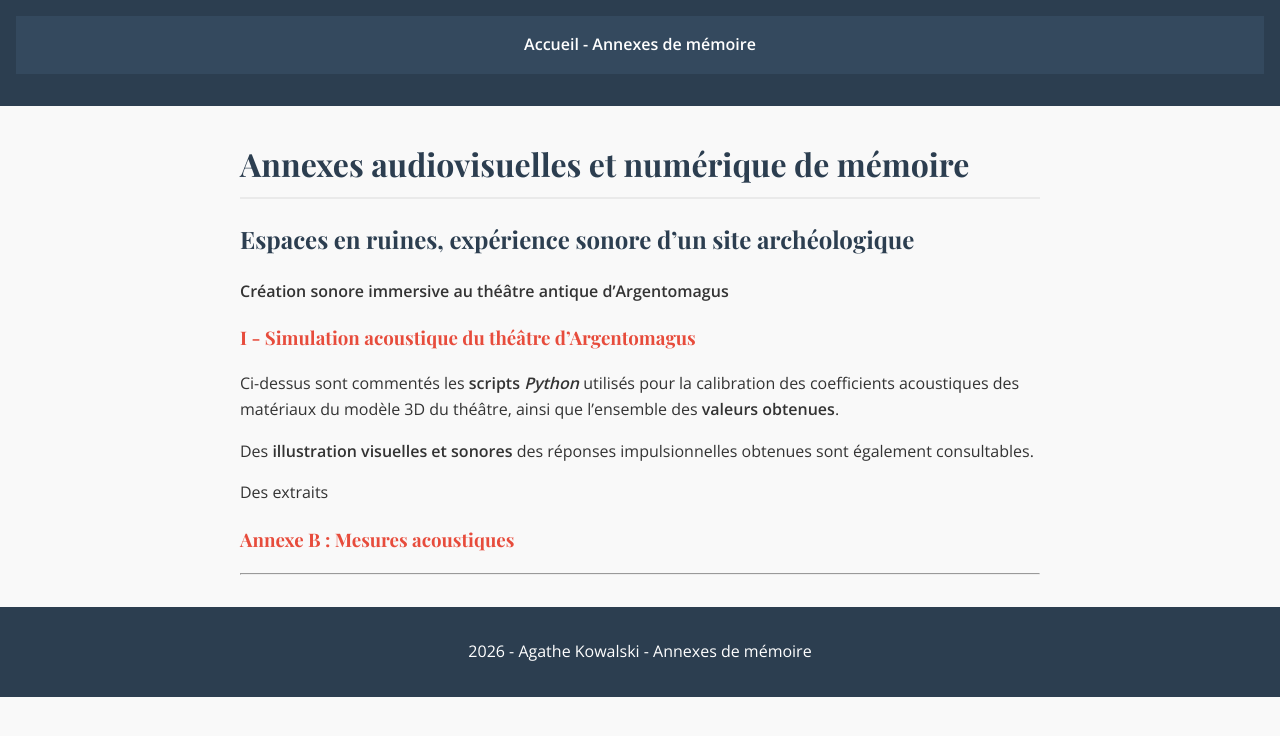
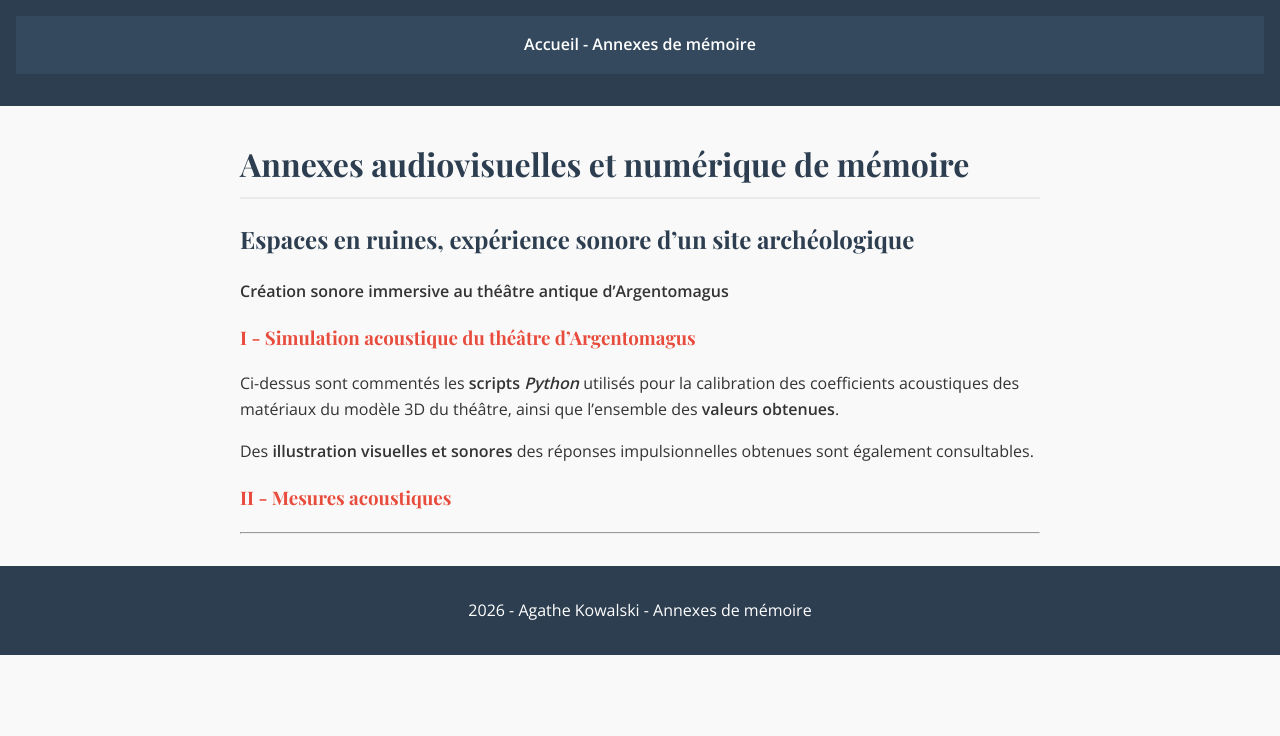
Before and after one commit to agathekowalski/ensll_memoire_p2026, a Jekyll site: the page built from index.md, in a window 1280 px wide. Shown: the top 736 px of the page. Built offline with Jekyll 4.4.1, drawn with Linux system fonts in a browser that asks for light colours.

Commit message:
Update index.md

```diff
--- a/index.md
+++ b/index.md
@@ -18,9 +18,7 @@ des matériaux du modèle 3D du théâtre, ainsi que l'ensemble des **valeurs ob
 
 
 
-Des extraits
-
-### [Annexe B : Mesures acoustiques](mesures/)
+### [II - Mesures acoustiques](mesures/)
 
 
 ---
```
